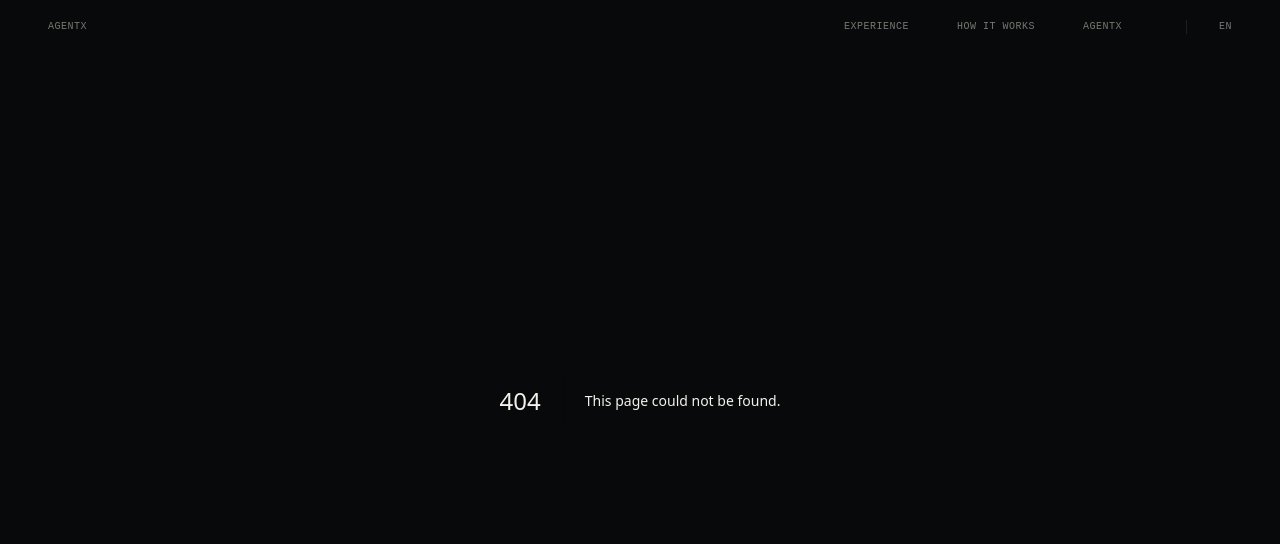
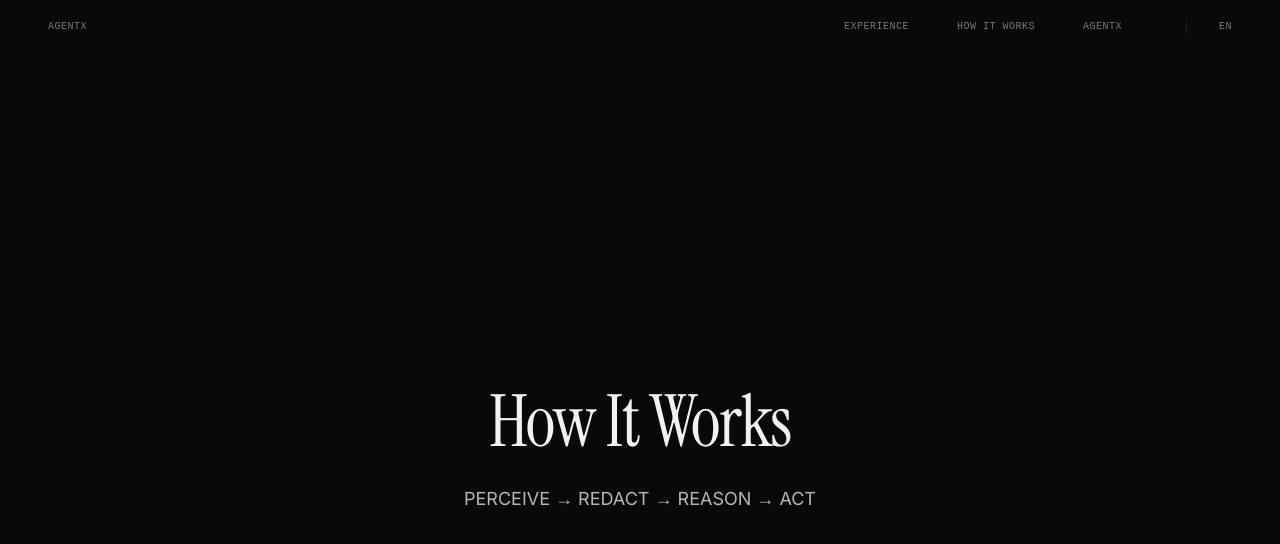
Before and after one commit to SarvakAmogh/visionguard-website, a Next.js app: page /how-it-works in a window 1280 px wide. Before the commit this address had no page. Shown: the top 544 px of the page. Built offline with nearby package versions, Linux system fonts and the light colour scheme.

Commit message:
Create how-it-works page template

```diff
--- /dev/null
+++ b/src/app/how-it-works/page.tsx
@@ -0,0 +1,22 @@
+'use client';
+
+import { Section } from '@/components/Section';
+import { Container } from '@/components/Container';
+import { FadeInUp } from '@/components/FadeInUp';
+
+export default function HowItWorks() {
+  return (
+    <div className="w-full">
+      <Section id="how-it-works" fullHeight variant="full" className="flex items-center justify-center pt-24">
+        <Container size="lg">
+          <FadeInUp>
+            <div className="text-center">
+              <h1 className="text-display-lg mb-6">How It Works</h1>
+              <p className="text-body-lg text-text-secondary">PERCEIVE → REDACT → REASON → ACT</p>
+            </div>
+          </FadeInUp>
+        </Container>
+      </Section>
+    </div>
+  );
+}
```
